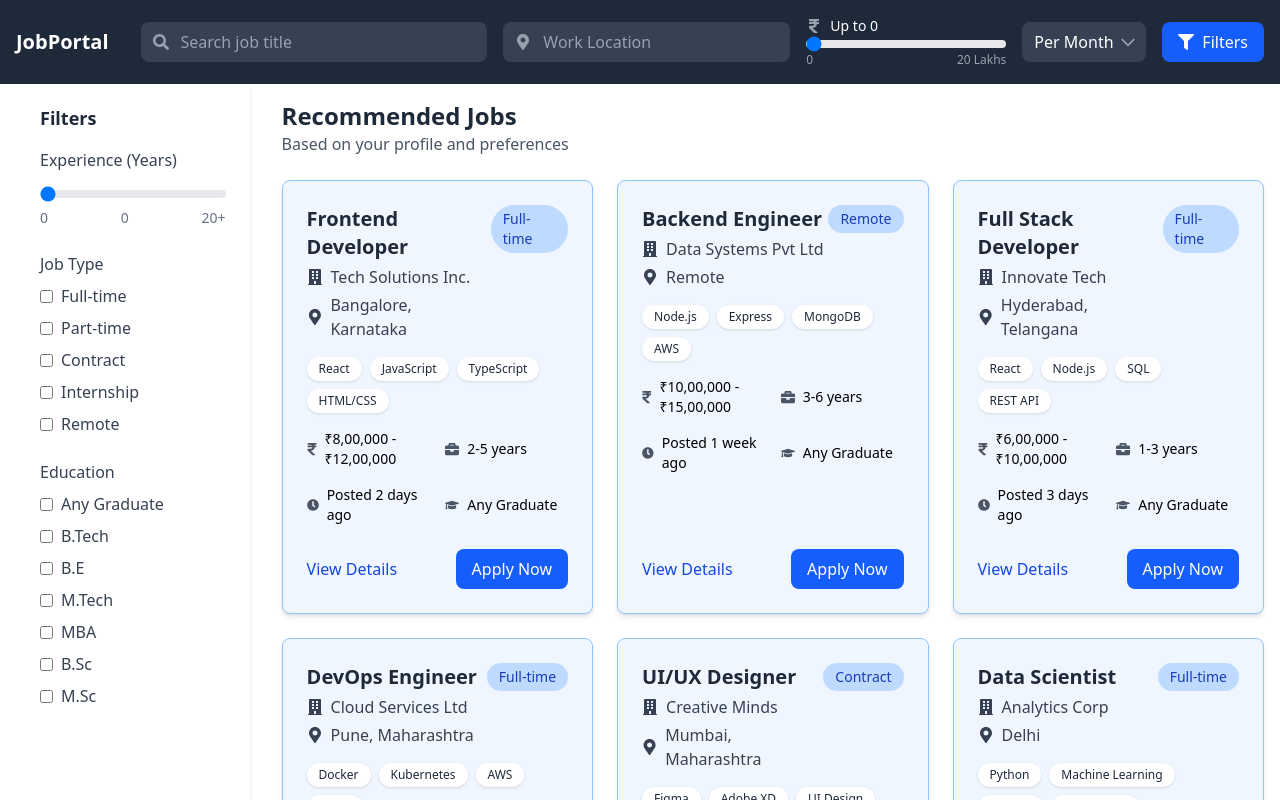
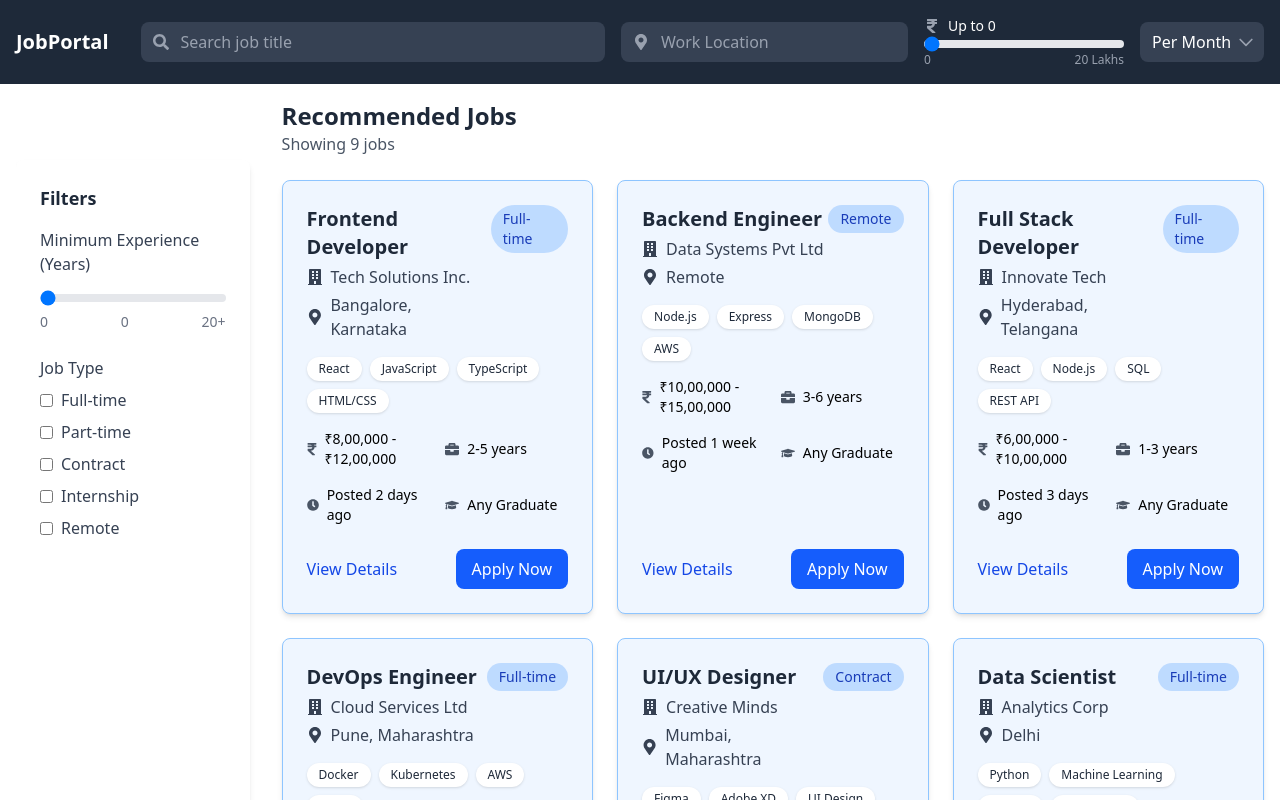
Before and after one commit to Himanshu-coder007/Job-Listing-Board, a React (Vite) app: page / in a window 1280 px wide. Shown: the top 800 px of the page. Built offline with nearby package versions, Linux system fonts and the light colour scheme.

Commit message:
filter added

```diff
--- a/src/components/FilterSidebar.tsx
+++ b/src/components/FilterSidebar.tsx
@@ -1,21 +1,46 @@
+// components/FilterSidebar.tsx
 import { useState } from "react";
 
-const FilterSidebar = () => {
+interface FilterSidebarProps {
+  onExperienceChange: (experience: number) => void;
+  onJobTypeChange: (types: string[]) => void;
+}
+
+const FilterSidebar = ({ onExperienceChange, onJobTypeChange }: FilterSidebarProps) => {
   const [experience, setExperience] = useState<number>(0);
+  const [selectedJobTypes, setSelectedJobTypes] = useState<string[]>([]);
 
+  const jobTypes = ["Full-time", "Part-time", "Contract", "Internship", "Remote"];
+
+  const handleJobTypeChange = (type: string) => {
+    let newSelectedTypes;
+    if (selectedJobTypes.includes(type)) {
+      newSelectedTypes = selectedJobTypes.filter(t => t !== type);
+    } else {
+      newSelectedTypes = [...selectedJobTypes, type];
+    }
+    setSelectedJobTypes(newSelectedTypes);
+    onJobTypeChange(newSelectedTypes);
+  };
+
+  const handleExperienceChange = (e: React.ChangeEvent<HTMLInputElement>) => {
+    const newExperience = parseInt(e.target.value);
+    setExperience(newExperience);
+    onExperienceChange(newExperience);
+  };
 
   return (
-    <div className="bg-white p-6 rounded-lg shadow-md h-[calc(100vh)] overflow-y-auto sticky top-20">
+    <div className="bg-white p-6 rounded-lg shadow-md h-[calc(100vh-5rem)] overflow-y-auto sticky top-20">
       <h3 className="text-lg font-bold mb-4 text-gray-800">Filters</h3>
 
       <div className="mb-6">
-        <h4 className="font-medium mb-2 text-gray-700">Experience (Years)</h4>
+        <h4 className="font-medium mb-2 text-gray-700">Minimum Experience (Years)</h4>
         <input
           type="range"
           min="0"
           max="20"
           value={experience}
-          onChange={(e) => setExperience(parseInt(e.target.value))}
+          onChange={handleExperienceChange}
           className="w-full h-2 bg-gray-200 rounded-lg appearance-none cursor-pointer"
         />
         <div className="flex justify-between mt-1">
@@ -28,32 +53,15 @@ const FilterSidebar = () => {
       <div className="mb-6">
         <h4 className="font-medium mb-2 text-gray-700">Job Type</h4>
         <div className="space-y-2">
-          {["Full-time", "Part-time", "Contract", "Internship", "Remote"].map(
-            (type) => (
-              <label key={type} className="flex items-center">
-                <input type="checkbox" className="rounded text-blue-600 mr-2" />
-                <span className="text-gray-700">{type}</span>
-              </label>
-            )
-          )}
-        </div>
-      </div>
-
-      <div className="mb-6">
-        <h4 className="font-medium mb-2 text-gray-700">Education</h4>
-        <div className="space-y-2">
-          {[
-            "Any Graduate",
-            "B.Tech",
-            "B.E",
-            "M.Tech",
-            "MBA",
-            "B.Sc",
-            "M.Sc",
-          ].map((edu) => (
-            <label key={edu} className="flex items-center">
-              <input type="checkbox" className="rounded text-blue-600 mr-2" />
-              <span className="text-gray-700">{edu}</span>
+          {jobTypes.map((type) => (
+            <label key={type} className="flex items-center">
+              <input
+                type="checkbox"
+                className="rounded text-blue-600 mr-2"
+                checked={selectedJobTypes.includes(type)}
+                onChange={() => handleJobTypeChange(type)}
+              />
+              <span className="text-gray-700">{type}</span>
             </label>
           ))}
         </div>
--- a/src/components/Navbar.tsx
+++ b/src/components/Navbar.tsx
@@ -1,16 +1,45 @@
-import { FaSearch, FaMapMarkerAlt, FaRupeeSign, FaFilter } from 'react-icons/fa';
+// components/Navbar.tsx
+import { FaSearch, FaMapMarkerAlt, FaRupeeSign } from 'react-icons/fa';
 import { useState, ChangeEvent } from 'react';
 
-const Navbar = () => {
+interface NavbarProps {
+  onSearch: (query: string) => void;
+  onLocationChange: (location: string) => void;
+  onSalaryChange: (salary: number, frequency: string) => void;
+}
+
+const Navbar = ({ onSearch, onLocationChange, onSalaryChange }: NavbarProps) => {
   const [salary, setSalary] = useState<number>(0);
   const [salaryFrequency, setSalaryFrequency] = useState<string>('per month');
+  const [searchQuery, setSearchQuery] = useState<string>('');
+  const [locationQuery, setLocationQuery] = useState<string>('');
 
   const handleSalaryChange = (e: ChangeEvent<HTMLInputElement>) => {
-    setSalary(parseInt(e.target.value));
+    const newSalary = parseInt(e.target.value);
+    setSalary(newSalary);
+    onSalaryChange(newSalary, salaryFrequency);
+  };
+
+  const handleFrequencyChange = (e: ChangeEvent<HTMLSelectElement>) => {
+    const newFrequency = e.target.value;
+    setSalaryFrequency(newFrequency);
+    onSalaryChange(salary, newFrequency);
   };
 
   const formatIndianCurrency = (amount: number): string => {
     return new Intl.NumberFormat('en-IN').format(amount);
+  };
+
+  const handleSearchChange = (e: ChangeEvent<HTMLInputElement>) => {
+    const query = e.target.value;
+    setSearchQuery(query);
+    onSearch(query);
+  };
+
+  const handleLocationChange = (e: ChangeEvent<HTMLInputElement>) => {
+    const location = e.target.value;
+    setLocationQuery(location);
+    onLocationChange(location);
   };
 
   return (
@@ -28,6 +57,8 @@ const Navbar = () => {
             type="text"
             placeholder="Search job title"
             className="w-full pl-10 pr-4 py-2 rounded-lg bg-gray-700 text-white placeholder-gray-400 focus:outline-none focus:ring-2 focus:ring-blue-500"
+            value={searchQuery}
+            onChange={handleSearchChange}
           />
         </div>
 
@@ -40,6 +71,8 @@ const Navbar = () => {
             type="text"
             placeholder="Work Location"
             className="pl-10 pr-4 py-2 rounded-lg bg-gray-700 text-white placeholder-gray-400 focus:outline-none focus:ring-2 focus:ring-blue-500"
+            value={locationQuery}
+            onChange={handleLocationChange}
           />
         </div>
 
@@ -72,7 +105,7 @@ const Navbar = () => {
         <div className="relative">
           <select
             value={salaryFrequency}
-            onChange={(e: ChangeEvent<HTMLSelectElement>) => setSalaryFrequency(e.target.value)}
+            onChange={handleFrequencyChange}
             className="pl-3 pr-8 py-2 rounded-lg bg-gray-700 text-white focus:outline-none focus:ring-2 focus:ring-blue-500 appearance-none"
           >
             <option value="per month">Per Month</option>
@@ -84,12 +117,6 @@ const Navbar = () => {
             </svg>
           </div>
         </div>
-
-        {/* Filter Button */}
-        <button className="flex items-center bg-blue-600 hover:bg-blue-700 px-4 py-2 rounded-lg transition-colors">
-          <FaFilter className="mr-2" />
-          Filters
-        </button>
       </div>
     </nav>
   );
--- a/src/pages/Home.tsx
+++ b/src/pages/Home.tsx
@@ -1,31 +1,157 @@
 // pages/Home.tsx
+import { useState, useEffect } from 'react';
 import Navbar from '../components/Navbar';
 import FilterSidebar from '../components/FilterSidebar';
 import JobCard from '../components/JobCard';
 import jobData from '../data/jobData.json';
 
+interface Job {
+  id: number;
+  title: string;
+  company: string;
+  location: string;
+  salary: string;
+  experience: string;
+  type: string;
+  posted: string;
+  skills: string[];
+  duration: string;
+}
+
 const Home = () => {
+  const [filteredJobs, setFilteredJobs] = useState<Job[]>(jobData);
+  const [filters, setFilters] = useState({
+    searchQuery: '',
+    locationQuery: '',
+    minExperience: 0,
+    salary: 0,
+    salaryFrequency: 'per month',
+    jobTypes: [] as string[],
+  });
+
+  useEffect(() => {
+    filterJobs();
+  }, [filters]);
+
+  const filterJobs = () => {
+    let results = [...jobData];
+
+    // Filter by search query (title)
+    if (filters.searchQuery) {
+      results = results.filter(job =>
+        job.title.toLowerCase().includes(filters.searchQuery.toLowerCase())
+      );
+    }
+
+    // Filter by location
+    if (filters.locationQuery) {
+      results = results.filter(job =>
+        job.location.toLowerCase().includes(filters.locationQuery.toLowerCase())
+      );
+    }
+
+    // Filter by experience
+    results = results.filter(job => {
+      const [minExp, maxExp] = job.experience.split('-').map(exp => {
+        const num = parseInt(exp.replace('+', '').replace(' years', '').trim());
+        return isNaN(num) ? 0 : num;
+      });
+      return maxExp ? filters.minExperience <= maxExp : filters.minExperience <= minExp;
+    });
+
+    // Filter by salary
+    if (filters.salary > 0) {
+      results = results.filter(job => {
+        const salaryParts = job.salary
+          .replace('₹', '')
+          .replace(/,/g, '')
+          .split('-')
+          .map(s => parseInt(s.trim()));
+
+        const minSalary = salaryParts[0];
+        const maxSalary = salaryParts.length > 1 ? salaryParts[1] : minSalary;
+
+        // Convert to monthly if needed for comparison
+        let jobSalary;
+        if (job.duration.includes('Year') || job.duration.includes('Annual')) {
+          jobSalary = filters.salaryFrequency === 'per month'
+            ? Math.floor((minSalary + maxSalary) / 2 / 12)
+            : (minSalary + maxSalary) / 2;
+        } else {
+          jobSalary = filters.salaryFrequency === 'per month'
+            ? (minSalary + maxSalary) / 2
+            : ((minSalary + maxSalary) / 2) * 12;
+        }
+
+        return jobSalary <= filters.salary;
+      });
+    }
+
+    // Filter by job type
+    if (filters.jobTypes.length > 0) {
+      results = results.filter(job => filters.jobTypes.includes(job.type));
+    }
+
+    setFilteredJobs(results);
+  };
+
+  const handleSearch = (query: string) => {
+    setFilters(prev => ({ ...prev, searchQuery: query }));
+  };
+
+  const handleLocationChange = (location: string) => {
+    setFilters(prev => ({ ...prev, locationQuery: location }));
+  };
+
+  const handleSalaryChange = (salary: number, frequency: string) => {
+    setFilters(prev => ({ ...prev, salary, salaryFrequency: frequency }));
+  };
+
+  const handleExperienceChange = (experience: number) => {
+    setFilters(prev => ({ ...prev, minExperience: experience }));
+  };
+
+  const handleJobTypeChange = (types: string[]) => {
+    setFilters(prev => ({ ...prev, jobTypes: types }));
+  };
+
   return (
     <div className="pt-20">
-      <Navbar />
+      <Navbar
+        onSearch={handleSearch}
+        onLocationChange={handleLocationChange}
+        onSalaryChange={handleSalaryChange}
+      />
       <div className="container mx-auto px-4 flex">
         {/* Sidebar - 15% width */}
         <div className="w-1/5 pr-4 sticky top-20 h-screen overflow-y-auto">
-          <FilterSidebar />
+          <FilterSidebar
+            onExperienceChange={handleExperienceChange}
+            onJobTypeChange={handleJobTypeChange}
+          />
         </div>
 
         {/* Main Content - 85% width */}
         <div className="w-4/5 pl-4 py-5">
           <div className="mb-6">
             <h1 className="text-2xl font-bold text-gray-800">Recommended Jobs</h1>
-            <p className="text-gray-600">Based on your profile and preferences</p>
+            <p className="text-gray-600">
+              Showing {filteredJobs.length} {filteredJobs.length === 1 ? 'job' : 'jobs'}
+            </p>
           </div>
 
-          <div className="grid grid-cols-1 md:grid-cols-2 lg:grid-cols-3 gap-6">
-            {jobData.map((job) => (
-              <JobCard key={job.id} {...job} />
-            ))}
-          </div>
+          {filteredJobs.length === 0 ? (
+            <div className="text-center py-10">
+              <h3 className="text-xl font-medium text-gray-700">No jobs found</h3>
+              <p className="text-gray-500 mt-2">Try adjusting your filters</p>
+            </div>
+          ) : (
+            <div className="grid grid-cols-1 md:grid-cols-2 lg:grid-cols-3 gap-6">
+              {filteredJobs.map((job) => (
+                <JobCard key={job.id} {...job} />
+              ))}
+            </div>
+          )}
         </div>
       </div>
     </div>
```
